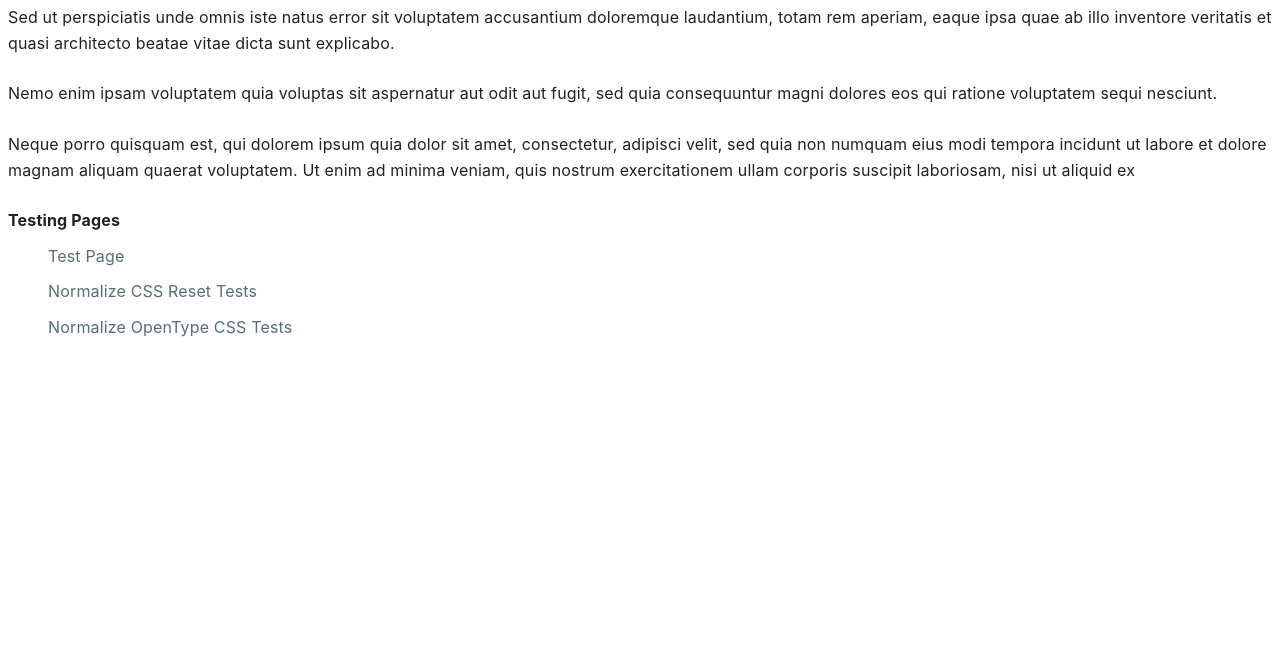
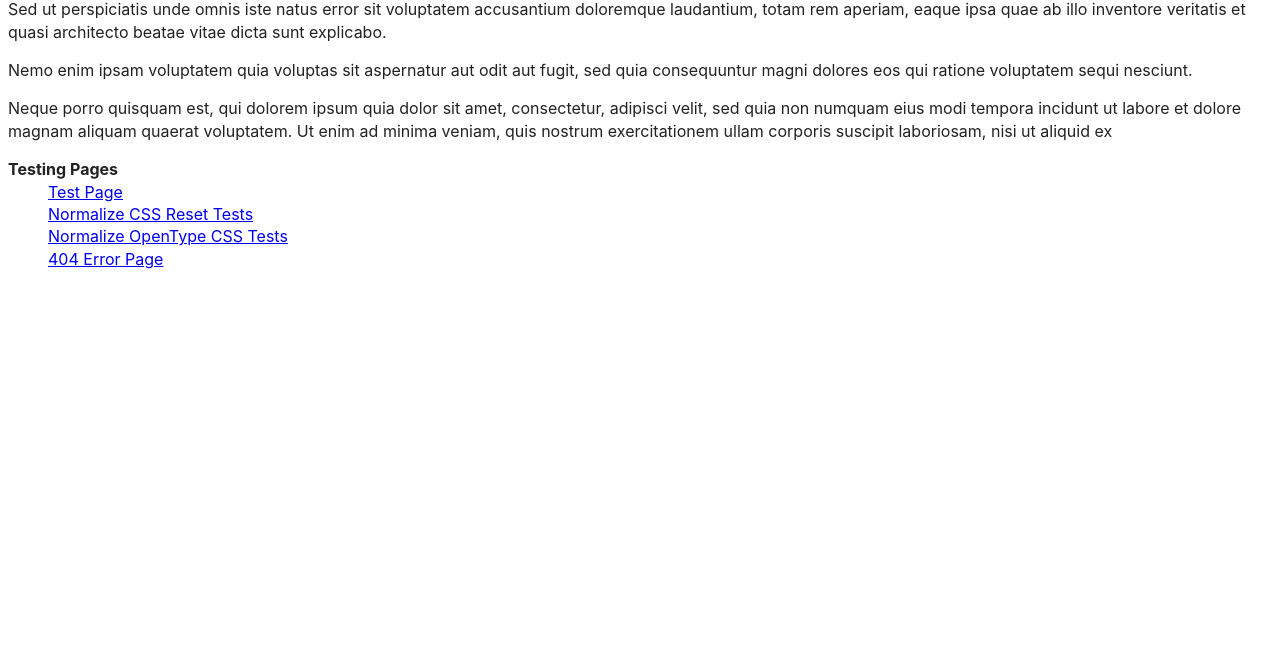
Before and after one commit to sc0ttwad3/my-html5-boilerplate, a website: page src/index.html in a window 1280 px wide. Shown: the part 143-800 px from the top of the page. Drawn offline with nearby package versions, Linux system fonts and the light colour scheme.

Commit message:
Minor updates before adding optional structure/styling files for the app

```diff
--- a/package.json
+++ b/package.json
@@ -18,6 +18,7 @@
   "devDependencies": {
     "@types/jest": "^19.2.2",
     "codecov": "^2.2.0",
+    "color-convert": "^1.9.0",
     "global": "^4.3.1",
     "jest": "^20.0.4",
     "opn-cli": "^3.1.0",
--- a/src/index.html
+++ b/src/index.html
@@ -14,7 +14,7 @@
         <link rel="stylesheet" href="/css/normalize.css">
         <!--<link rel="stylesheet" href="/css/normalize-opentype.css">-->
         <link rel="stylesheet" href="/css/main.css">
-        <link rel="stylesheet" href="/css/milligram.css">
+        <!--<link rel="stylesheet" href="/css/milligram.css">-->
 
         <!--<script src="//cdnjs.cloudflare.com/ajax/libs/modernizr/2.8.3/modernizr.min.js"></script>-->
         <script src="js/vendor/modernizr-2.8.3.min.js"></script>
@@ -43,6 +43,7 @@
           <dd><a class="" href="testpage.html">Test Page</a></dd>
           <dd><a class="" href="normalize.html">Normalize CSS Reset Tests</a></dd>
           <dd><a class="" href="opentype.html">Normalize OpenType CSS Tests</a></dd>
+          <dd><a class="" href="404.html">404 Error Page</a></dd>
         </section>
 
         <script src="//code.jquery.com/jquery-latest.min.js"></script>
```
Also changed, not shown: 1 other file.
